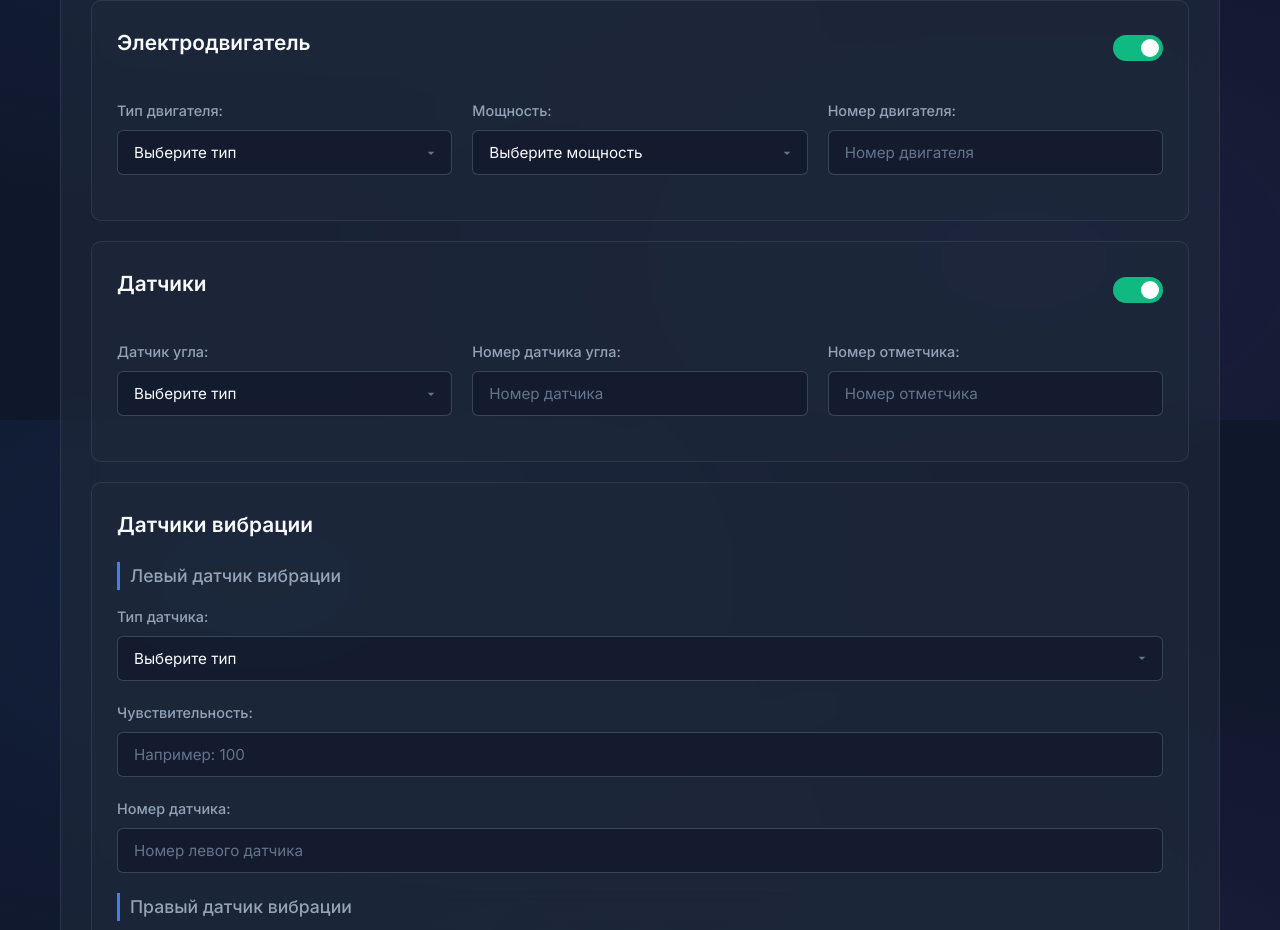
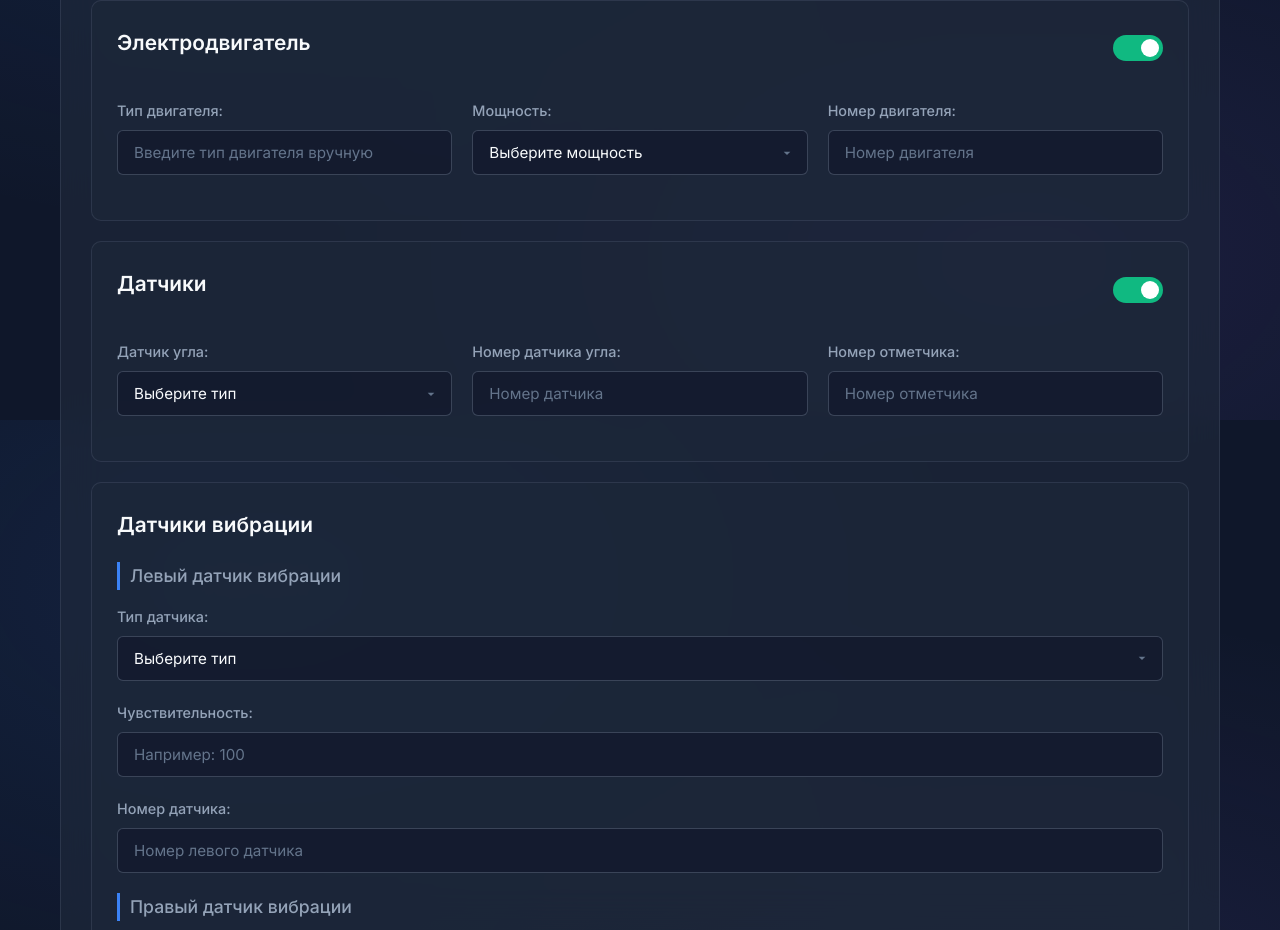
Before and after one commit to samkurp/diamech, a plain HTML site: page static/add_draft.html in a window 1280 px wide. Shown: the part 1180-2110 px from the top of the page. Drawn offline with Linux system fonts and the light colour scheme.

Commit message:
Update add_draft.html

```diff
--- a/static/add_draft.html
+++ b/static/add_draft.html
@@ -190,30 +190,9 @@
                             <div class="form-row">
                                 <div class="form-group">
                                     <label for="electricMotor">Тип двигателя:</label>
-                                    <select id="electricMotor" name="electricMotor">
-                                        <option value="">Выберите тип</option>
-                                        <option value="EM3A-01ALA">EM3A-01ALA</option>
-                                        <option value="EM3A-01ATA">EM3A-01ATA</option>
-                                        <option value="EM3A-01AFA">EM3A-01AFA</option>
-                                        <option value="SIEMENS">SIEMENS</option>
-                                        <option value="HS132M-4">HS132M-4</option>
-                                        <option value="5АИ180М4ЕТ">5АИ180М4ЕТ</option>
-                                        <option value="АИР 90L4 У1">АИР 90L4 У1</option>
-                                        <option value="5АИ100L2V1У2">5АИ100L2V1У2</option>
-                                        <option value="5АИ180S2У2">5АИ180S2У2</option>
-                                        <option value="АДЧР 80В4 Т4">АДЧР 80В4 Т4</option>
-                                        <option value="АДЧР 80В4 У1">АДЧР 80В4 У1</option>
-                                        <option value="АДЧР 180S2 У1">АДЧР 180S2 У1</option>
-                                        <option value="АДЧР 180M6 У1">АДЧР 180M6 У1</option>
-                                        <option value="АДЧР 132S4 У1">АДЧР 132S4 У1</option>
-                                        <option value="АДЧР 160S4 У1">АДЧР 160S4 У1</option>
-                                        <option value="АДЧР 200М4 У1">АДЧР 200М4 У1</option>
-                                        <option value="АДЧР 225М4 У1">АДЧР 225М4 У1</option>
-                                        <option value="АДЧР 250S6 У1">АДЧР 250S6 У1</option>
-                                        <option value="АДЧРС 100LA4 У1">АДЧРС 100LA4 У1</option>
-                                        <option value="EM3G-75DTA224">EM3G-75DTA224</option>
-                                        <option value="Нет">Нет</option>
-                                    </select>
+                                    <input type="text" id="electricMotor" name="electricMotor"
+                                           placeholder="Введите тип двигателя вручную"
+                                           inputmode="text">
                                 </div>
 
                                 <div class="form-group">
```
